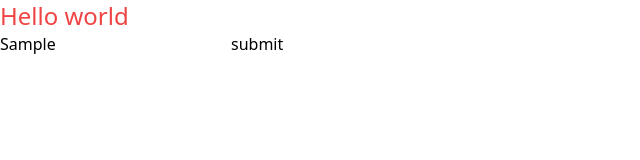
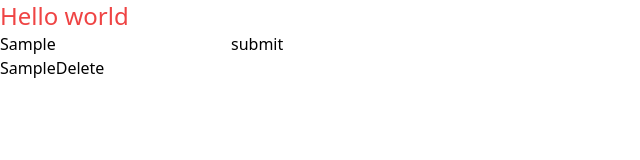
Before and after one commit to Htetaungkyaw71/Kanban, a React (Vite) app: page / in a window 1280 px wide. Both pictures are taken after typing "Sample" into the empty fields and a click on the button "submit". Shown: the top 160 px of the page, without its empty margins (0-640 px from the left). Built offline with nearby package versions, Linux system fonts and the light colour scheme.

Commit message:
remove project

```diff
--- a/src/App.jsx
+++ b/src/App.jsx
@@ -1,10 +1,11 @@
 import { useState } from "react";
-import { addProject } from "./redux/TaskSlice";
+import { addProject, removeProject } from "./redux/TaskSlice";
 import { useDispatch, useSelector } from "react-redux";
 
 function App() {
   let [name, setName] = useState("");
   let data = useSelector((state) => state.TaskSlice);
+  let keys = Object.keys(data);
   const dispatch = useDispatch();
   const handleSubmit = (e) => {
     e.preventDefault();
@@ -23,6 +24,22 @@ function App() {
         />
         <button type="submit">submit</button>
       </form>
+      <div>
+        {keys.map((i) => (
+          <div key={i}>
+            {i}
+            <button
+              onClick={(e) => {
+                e.preventDefault();
+                dispatch(removeProject(i));
+                console.log(data);
+              }}
+            >
+              Delete
+            </button>
+          </div>
+        ))}
+      </div>
     </>
   );
 }
--- a/src/redux/TaskSlice.js
+++ b/src/redux/TaskSlice.js
@@ -7,9 +7,12 @@ const taskSlice = createSlice({
     addProject: (state, action) => {
       state[action.payload] = [];
     },
+    removeProject: (state, action) => {
+      delete state[action.payload];
+    },
   },
 });
 
-export const { addProject } = taskSlice.actions;
+export const { addProject, removeProject } = taskSlice.actions;
 
 export default taskSlice.reducer;
```
